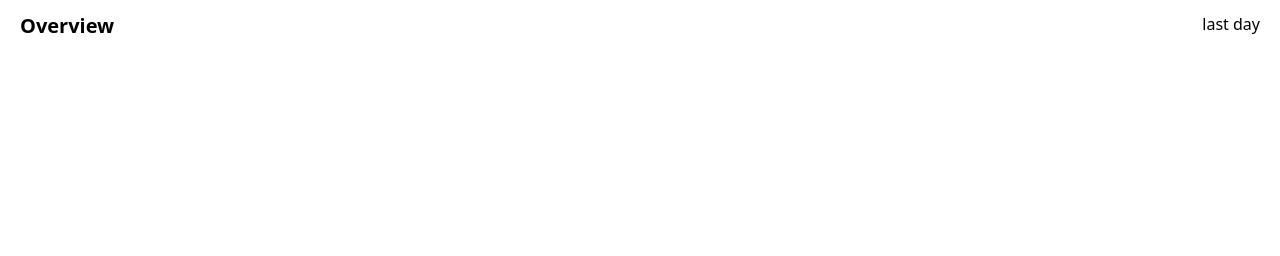
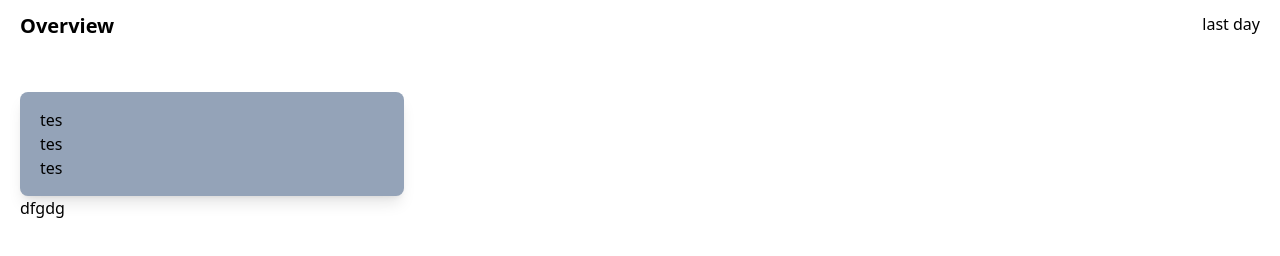
Before and after one commit to irunwazed/template.tailwind-admin-simple, a website: page public/home.html in a window 1280 px wide. Drawn offline with Linux system fonts and the light colour scheme.

Commit message:
fix bug content child

```diff
--- a/public/home.html
+++ b/public/home.html
@@ -13,7 +13,15 @@
     </div>
 </div>
 
-<div class="w-full mt-10 px-5">
+<div class="w-full h-screen mt-10 px-5">
+	<div class="max-w-sm bg-slate-400 px-5 py-4 rounded-lg shadow-lg">
+		<!-- <div class="text-purple-500 h-20">
+			<svg fill="currentColor" width="50" height="50" role="img" viewBox="0 0 24 24" xmlns="http://www.w3.org/2000/svg"><title>Sourcegraph</title><path d="M9.4616.0014a2.4132 2.4132 0 00-.7215.085C7.4532.4385 6.695 1.7689 7.0476 3.0567l1.4312 5.2318-5.0803-1.681C2.131 6.1881.7645 6.8756.3454 8.1437c-.4188 1.2678.269 2.6354 1.535 3.0546h.0004l5.8776 1.9448-4.131 4.6646c-.8855.9996-.793 2.5278.2057 3.4135.9986.8856 2.5257.7932 3.4112-.206l3.6032-4.0682 1.4423 5.273c.3523 1.2878 1.6817 2.0462 2.9688 1.6935 1.288-.3527 2.0457-1.6823 1.6932-2.97l-1.4315-5.2324 5.081 1.6813c1.267.419 2.6337-.2685 3.0527-1.5365.42-1.268-.2675-2.6354-1.535-3.055l-5.878-1.9444 4.1306-4.6643c.8855-.9996.793-2.5276-.2056-3.4135-.999-.8863-2.5265-.7937-3.4113.2053v.0003l-3.6031 4.069-1.4427-5.2737C11.4225.7336 10.4911.0367 9.4616.0014z"/></svg>
+		</div> -->
+		<span class="block">tes</span>
+		<span class="block">tes</span>
+		<span class="block">tes</span>
+	</div>
 
-
+	dfgdg
 </div>
```
Also changed, not shown: public/index.html (+3 -2 lines), public/assets/css/style.css.
